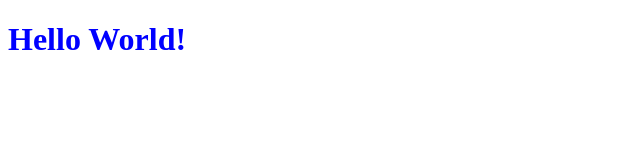
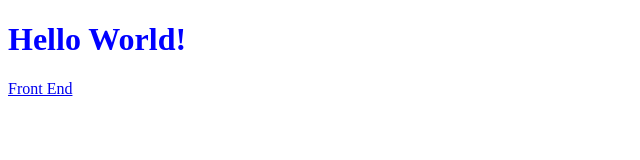
Before and after one commit to blitz137/portfolio, a plain HTML site: page index.html in a window 1280 px wide. Shown: the full height of the page, 0-640 px from the left. Drawn offline with Linux system fonts and the light colour scheme.

Commit message:
Update index.html

```diff
--- a/index.html
+++ b/index.html
@@ -6,7 +6,7 @@
 </head>
 <body>
   <h1>Hello World!</h1>
-<a href="CodeFoo9/FrontEnd/index.html"></a>
+<a href="CodeFoo9/FrontEnd/index.html">Front End</a>
 
 <script type="text/javascript" src="scripts.js"></script>
 </body>
```
